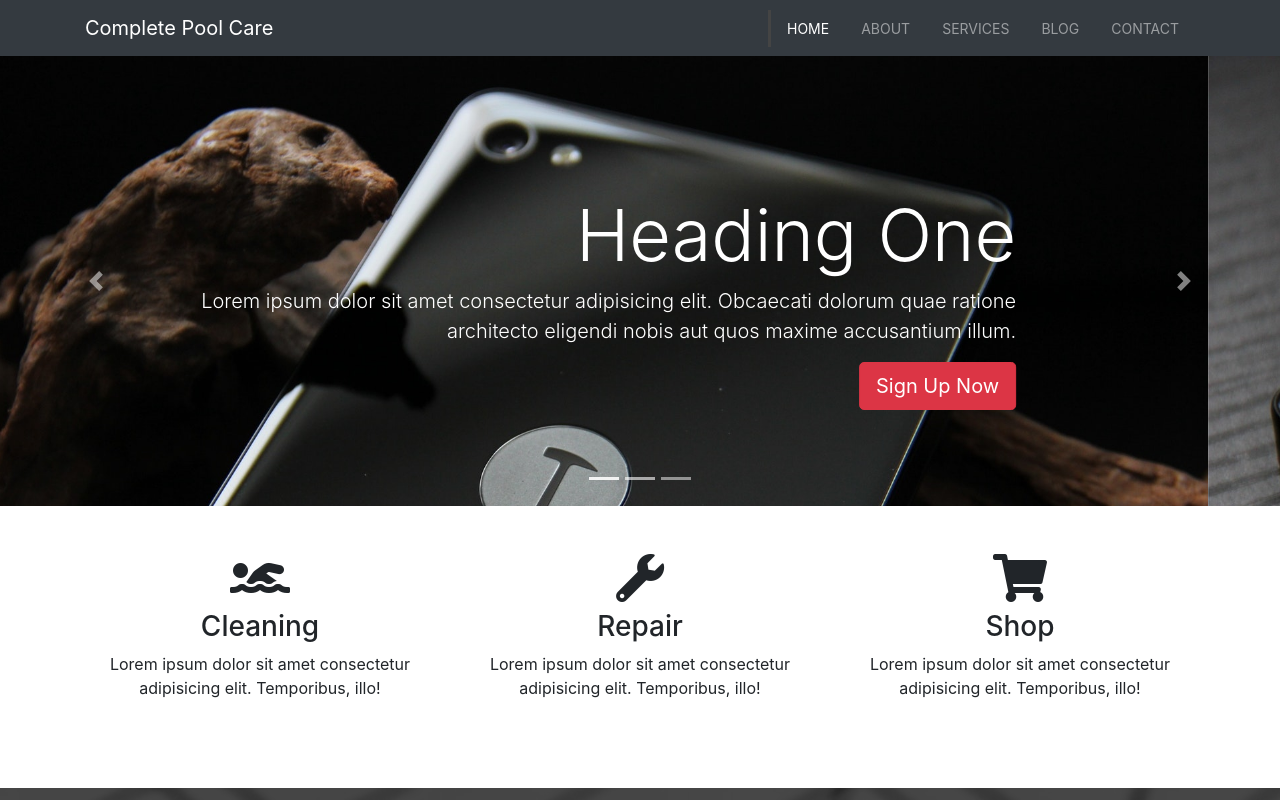
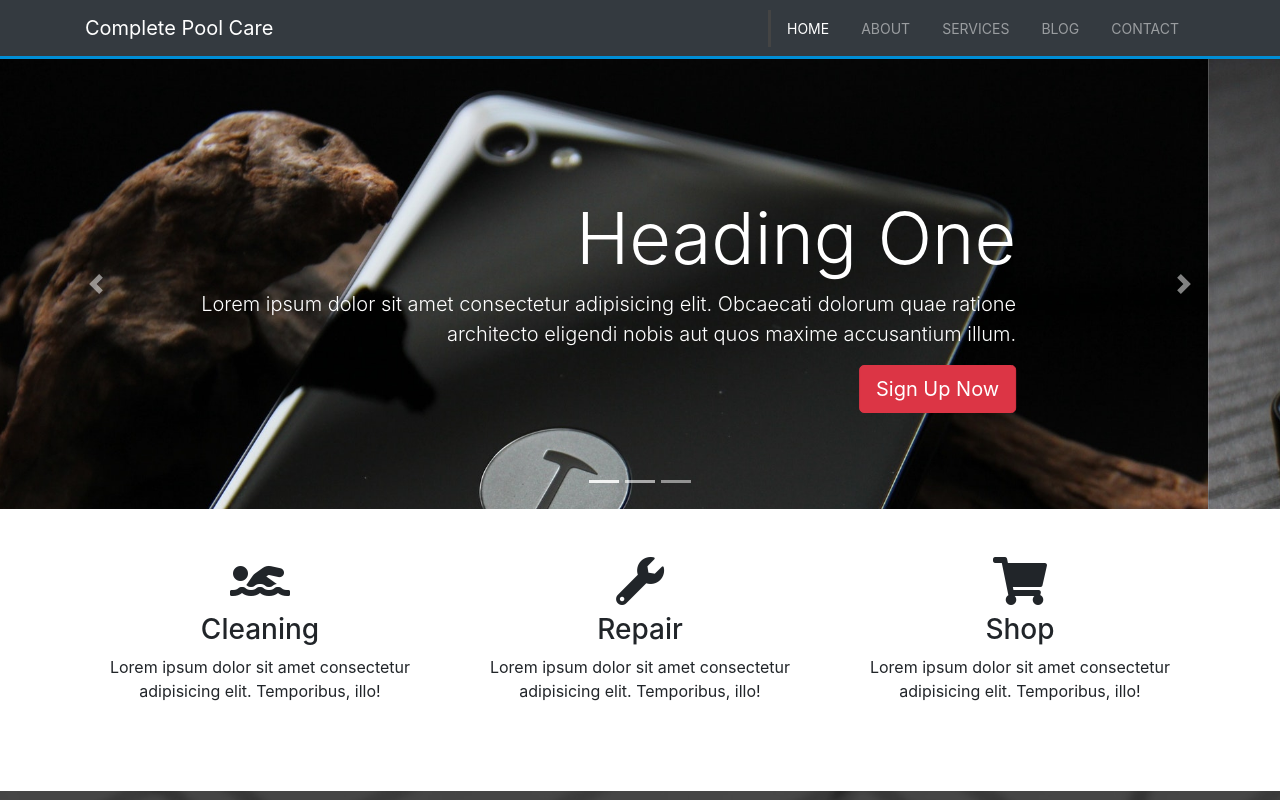
Before and after one commit to gazjosef/complete-pool-care, a React (Create React App) app: page / in a window 1280 px wide. Shown: the top 800 px of the page. Built offline with nearby package versions, Linux system fonts and the light colour scheme.

Commit message:
Updated Header

```diff
--- a/src/Components/Layout/Header/header.css
+++ b/src/Components/Layout/Header/header.css
@@ -1,3 +1,8 @@
+.navbar {
+  border-bottom: #008ed6 3px solid;
+  /* opacity: 0.8; */
+}
+
 .navbar .nav-link {
   font-size: 14px;
   text-transform: uppercase;
```
Also changed, not shown: public/logo192.png (deleted), public/logo512.png (deleted).
